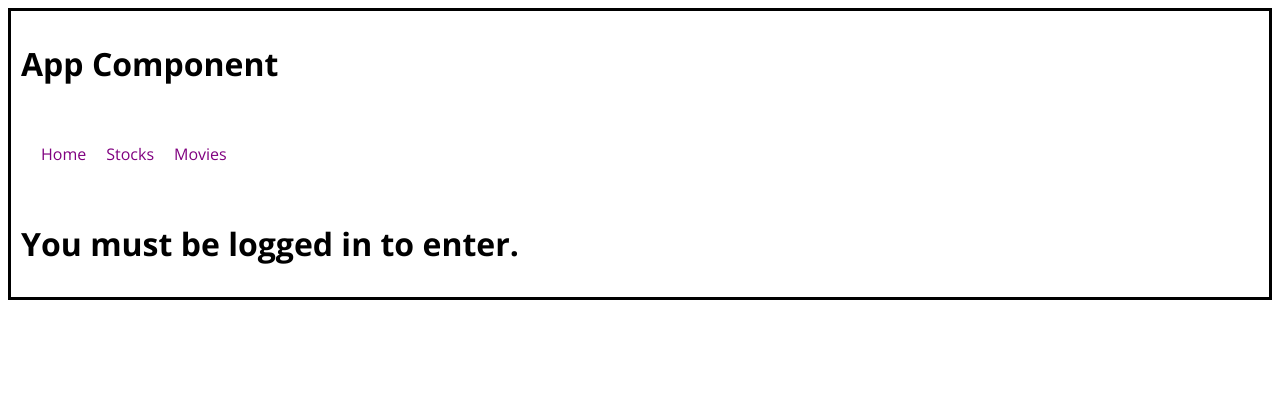
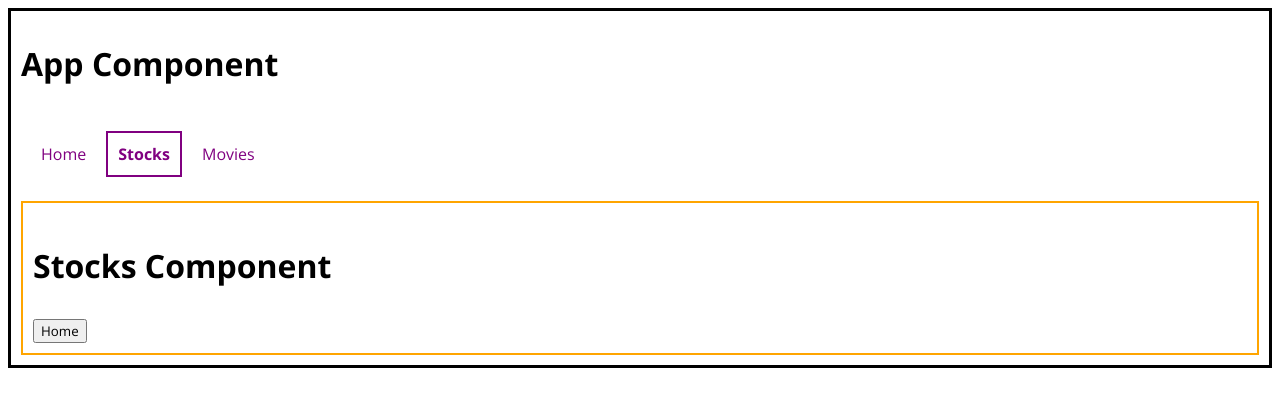
Before and after one commit to sonhyejoo/react-router-intro, a React (Create React App) app: page /stocks in a window 1280 px wide. Before the commit this address led to /not-logged-in. Shown: the top 406 px of the page. Built offline with nearby package versions, Linux system fonts and the light colour scheme.

Commit message:
useHistory buton implemented

```diff
--- a/src/components/Stocks/index.js
+++ b/src/components/Stocks/index.js
@@ -1,13 +1,19 @@
-import { Redirect } from "react-router-dom";
+import { Redirect, useHistory } from "react-router-dom";
 
 function Stocks() {
-  const loggedIn = false;
+  const loggedIn = true;
+  let history = useHistory();
   if (!loggedIn) {
     return <Redirect to="/not-logged-in" />;
   }
+  const handleClick = () => {
+    window.alert("Sending info to the DB!");
+    history.push("/");
+  };
   return (
     <div className="comp orange">
       <h1>Stocks Component</h1>
+      <button onClick={handleClick}>Home</button>
     </div>
   );
 }
```
